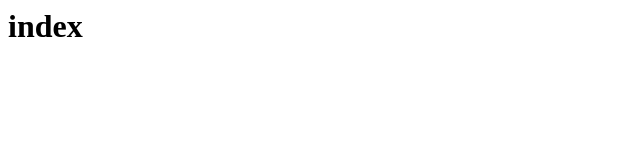
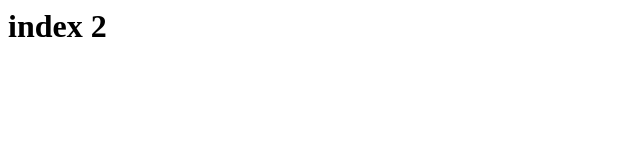
Before and after one commit to Meldiron/test-static-site, a plain HTML site: page index.html in a window 1280 px wide. Shown: the full height of the page, 0-640 px from the left. Drawn offline with Linux system fonts and the light colour scheme.

Commit message:
Update index.html

```diff
--- a/index.html
+++ b/index.html
@@ -1 +1 @@
-<h1>index</h1>
+<h1>index 2</h1>
```
